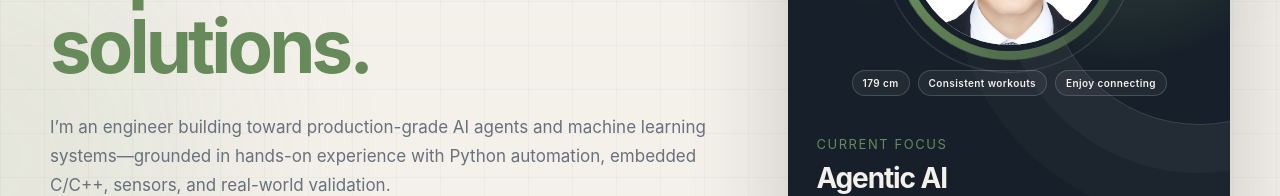
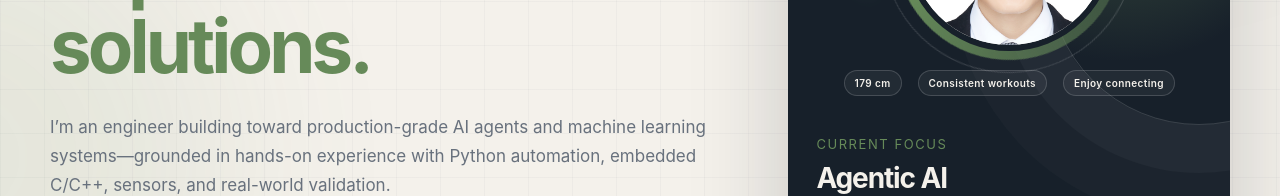
Before and after one commit to jiangjian9803-eng/jiangjian9803-eng.github.io, a Next.js app: page / in a window 1280 px wide. Shown: the part 439-635 px from the top of the page. Built offline with nearby package versions, Linux system fonts and the light colour scheme.

Commit message:
Increase spacing between personal labels

```diff
--- a/styles.css
+++ b/styles.css
@@ -79,7 +79,7 @@ h1 em { position: relative; margin-top: .08em; color: var(--blue); font-style: n
 .portrait-orbit { position: absolute; inset: -22px; border: 1px solid rgba(255,255,255,.16); border-radius: 50%; animation: portrait-spin 16s linear infinite reverse; }
 .portrait-orbit::after { content: ""; position: absolute; top: 25px; right: 10px; width: 9px; height: 9px; border-radius: 50%; background: var(--cyan); box-shadow: 0 0 18px var(--cyan); }
 @keyframes portrait-spin { to { transform: rotate(360deg); } }
-.personal-labels { position: absolute; top: 307px; left: 24px; right: 24px; z-index: 2; display: flex; justify-content: center; gap: 8px; flex-wrap: wrap; }
+.personal-labels { position: absolute; top: 307px; left: 24px; right: 24px; z-index: 2; display: flex; justify-content: center; gap: 16px; flex-wrap: wrap; }
 .personal-labels span { padding: 6px 10px; border: 1px solid rgba(255,255,255,.16); border-radius: 999px; background: rgba(255,255,255,.05); color: var(--paper); font-size: 10px; font-weight: 600; letter-spacing: .04em; }
 .hero-card-copy { position: absolute; left: 28px; bottom: 104px; z-index: 1; }
 .hero-card-copy p { color: var(--cyan); margin: 0 0 10px; font-size: 13px; text-transform: uppercase; letter-spacing: .12em; }
```
